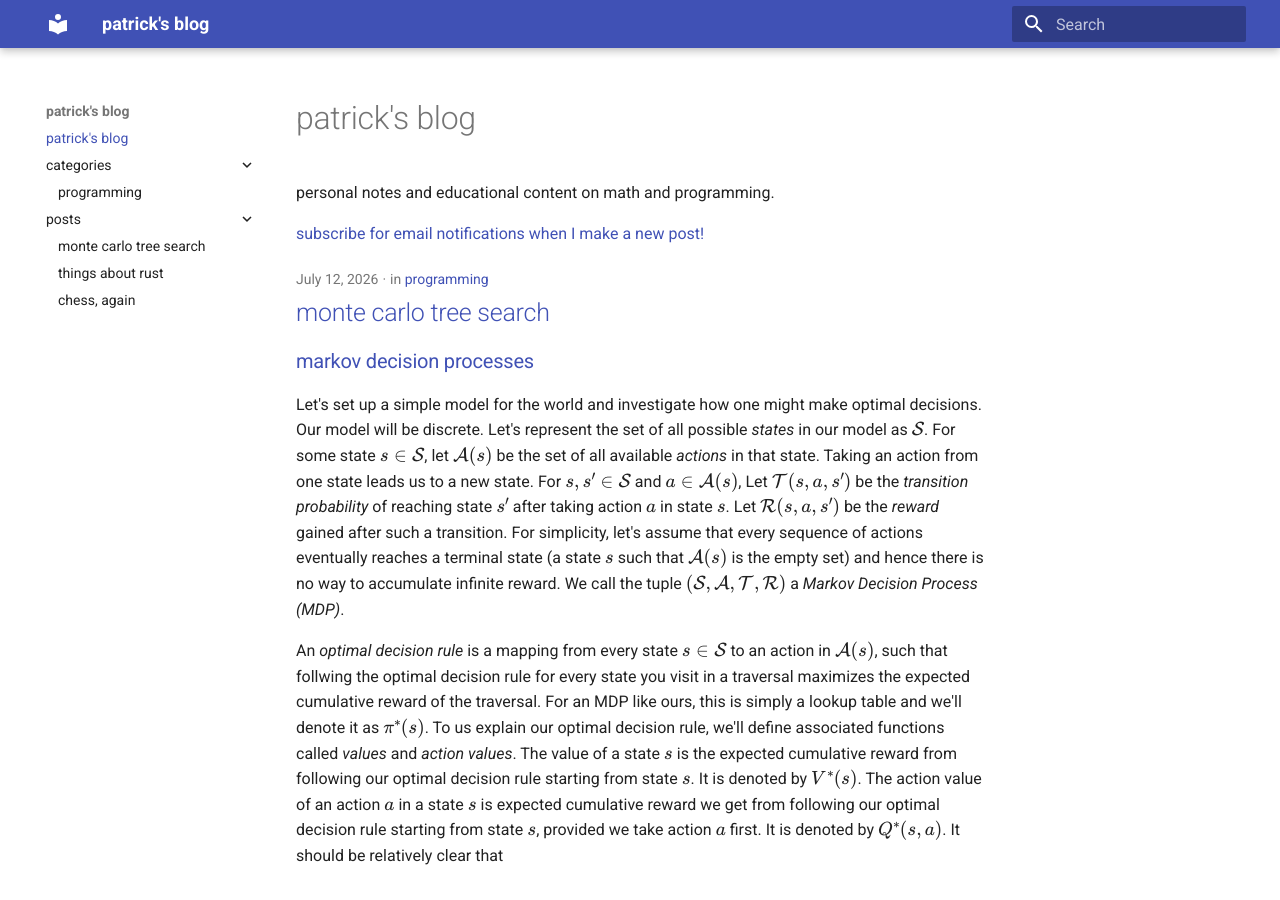
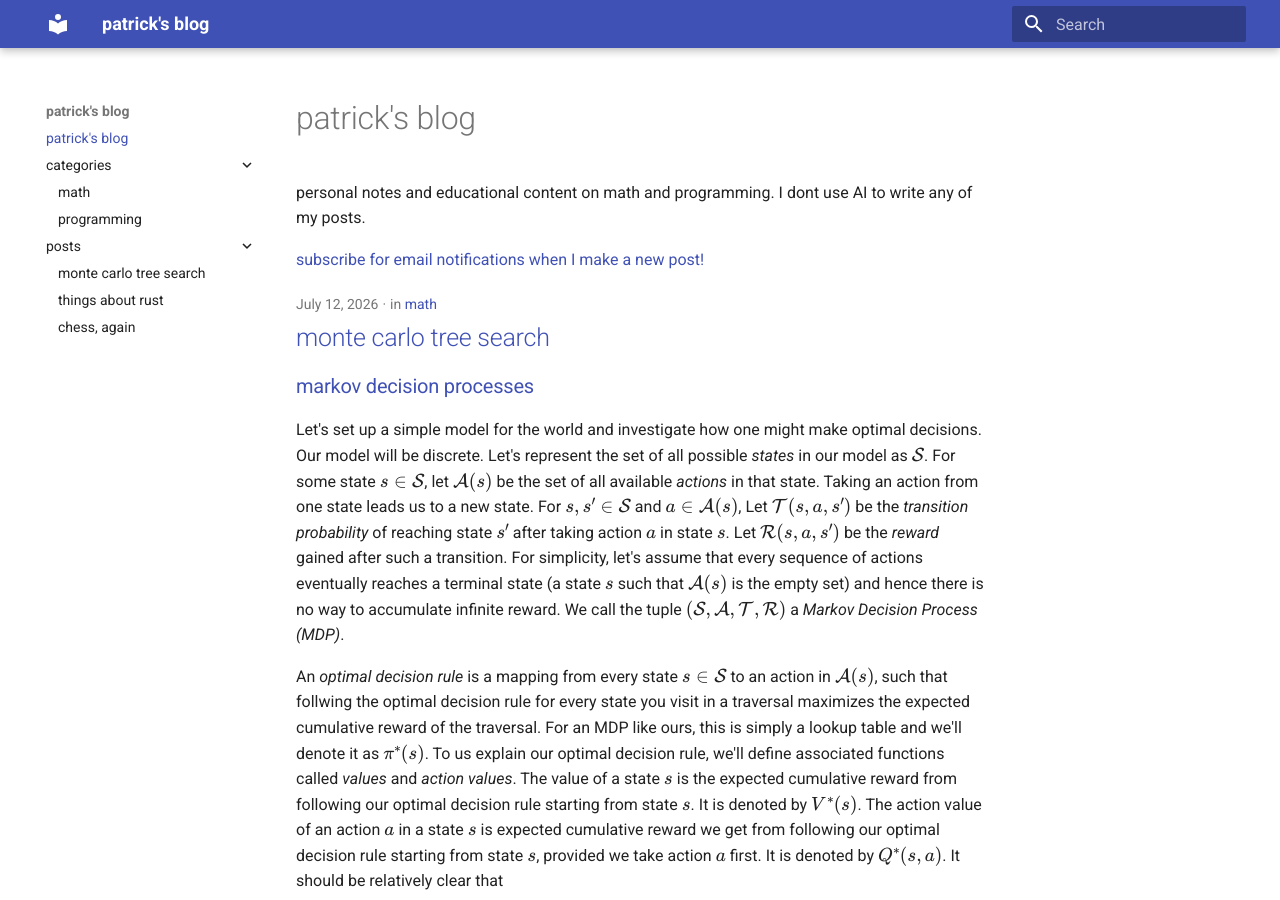
Before and after one commit to patrickmastorga/blog, an MkDocs documentation site: the page built from docs/index.md, in a window 1280 px wide and 900 px high. Built offline with MkDocs 1.6.1 and Material for MkDocs 9.7.7, drawn with Linux system fonts in a browser that asks for light colours.

Commit message:
small change

```diff
--- a/docs/index.md
+++ b/docs/index.md
@@ -5,6 +5,7 @@ title: patrick's blog
 
 # patrick's blog
 
-personal notes and educational content on math and programming.
+personal notes and educational content on math and programming. I dont use AI to write any of my
+posts.
 
 [subscribe for email notifications when I make a new post!](https://buttondown.com/patrickmastorga)
--- a/docs/posts/2026-07-12-mcts.md
+++ b/docs/posts/2026-07-12-mcts.md
@@ -2,7 +2,7 @@
 date: 2026-07-12
 title: monte carlo tree search
 categories:
-  - programming
+  - math
 ---
 
 # monte carlo tree search
```
